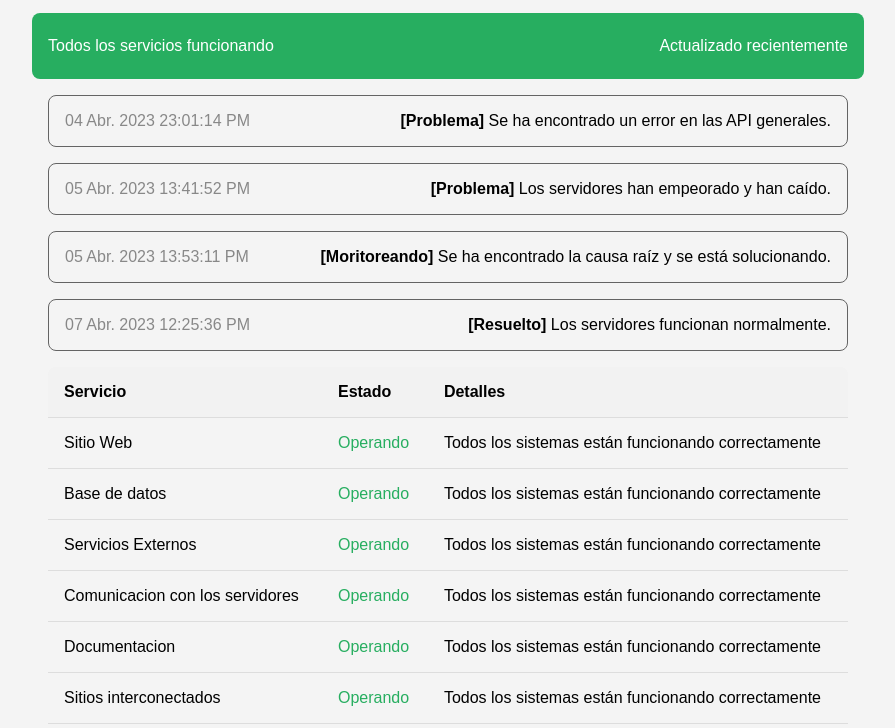
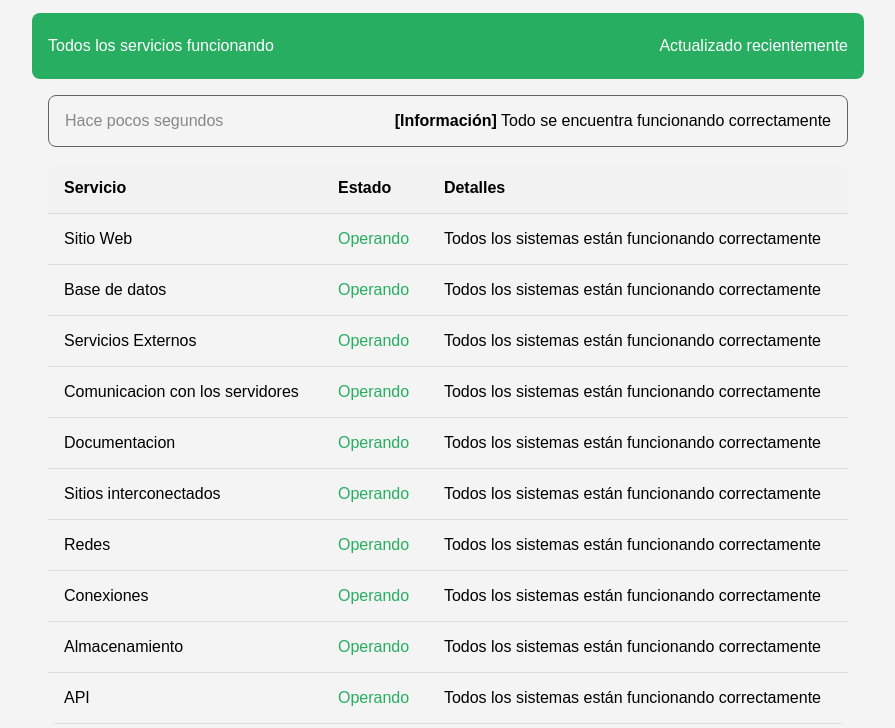
Before and after one commit to MrJohnRBX/rotest.github.io, a plain HTML site: page status/index.html in a window 1280 px wide. Shown: the part 72-800 px from the top of the page, without its empty margins (192-1087 px from the left). Drawn offline with Linux system fonts and the light colour scheme.

Commit message:
Update index.html

```diff
--- a/status/index.html
+++ b/status/index.html
@@ -1,7 +1,7 @@
 <!DOCTYPE html>
 <html>
 <head>
-	<meta http-equiv="refresh" content="30">
+	<meta http-equiv="refresh" content="60">
 	<title>Estado de Servicios</title>
 	<style>
 		body {
@@ -91,20 +91,8 @@
 		<p>Actualizado recientemente</p> <!-- Hace pocos segundos. -->
 	</div>
 	<div class="status-message">
-		<p>04 Abr. 2023 23:01:14 PM</p> <!-- Hace pocos segundos. -->
-		<p style="text-align: right;"><strong>[Problema]</strong> Se ha encontrado un error en las API generales.</p> <!-- [Información] Todo se encuentra sin problemas.. -->
-	</div>
-	<div class="status-message">
-		<p>05 Abr. 2023 13:41:52 PM</p> <!-- Hace pocos segundos. -->
-		<p style="text-align: right;"><strong>[Problema]</strong> Los servidores han empeorado y han caído.</p> <!-- [Información] Todo se encuentra sin problemas.. -->
-	</div>
-	<div class="status-message">
-		<p>05 Abr. 2023 13:53:11 PM</p> <!-- Hace pocos segundos. -->
-		<p style="text-align: right;"><strong>[Moritoreando]</strong> Se ha encontrado la causa raíz y se está solucionando.</p> <!-- [Información] Todo se encuentra sin problemas.. -->
-	</div>
-	<div class="status-message">
-		<p>07 Abr. 2023 12:25:36 PM</p> <!-- Hace pocos segundos. -->
-		<p style="text-align: right;"><strong>[Resuelto]</strong> Los servidores funcionan normalmente.</p> <!-- [Información] Todo se encuentra sin problemas.. -->
+		<p>Hace pocos segundos</p> <!-- Hace pocos segundos. -->
+		<p style="text-align: right;"><strong>[Información]</strong> Todo se encuentra funcionando correctamente</p> <!-- [Información] Todo se encuentra sin problemas.. -->
 	</div>
 	<table>
 		<tr>
```
